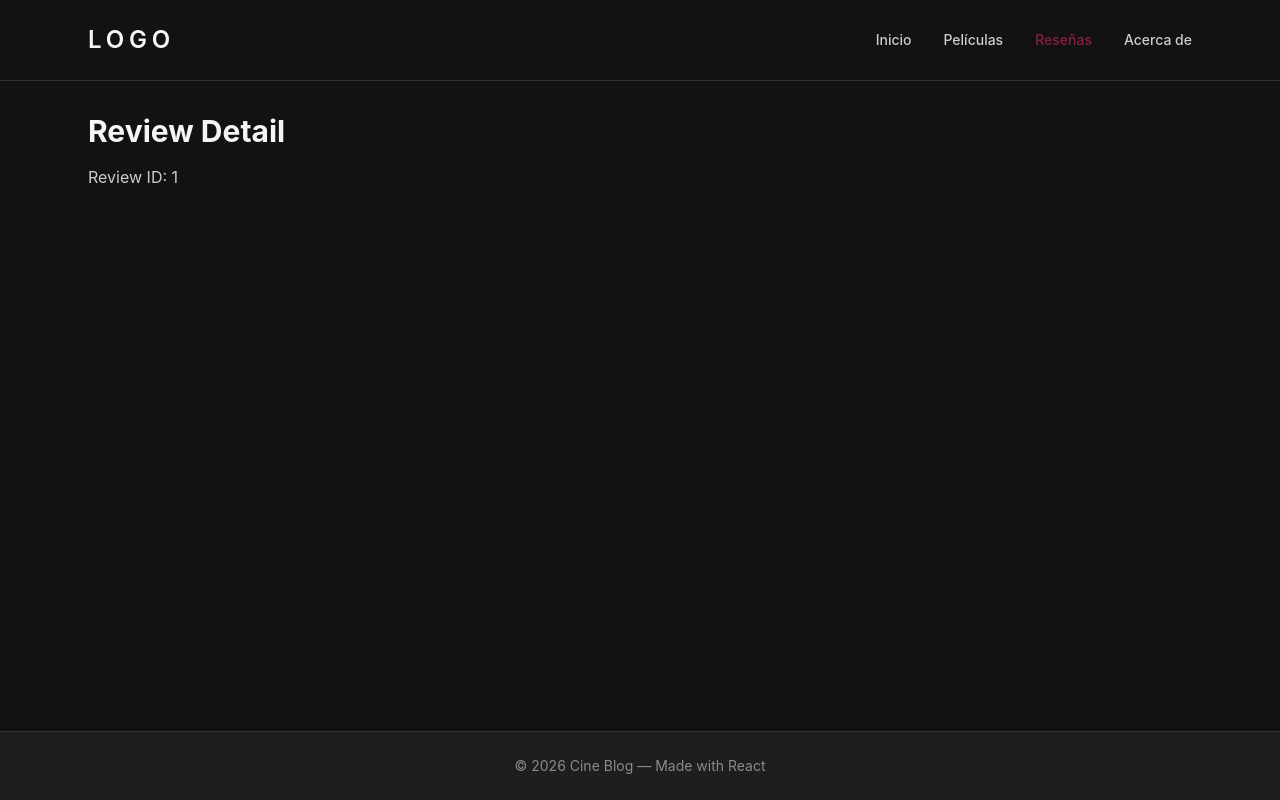
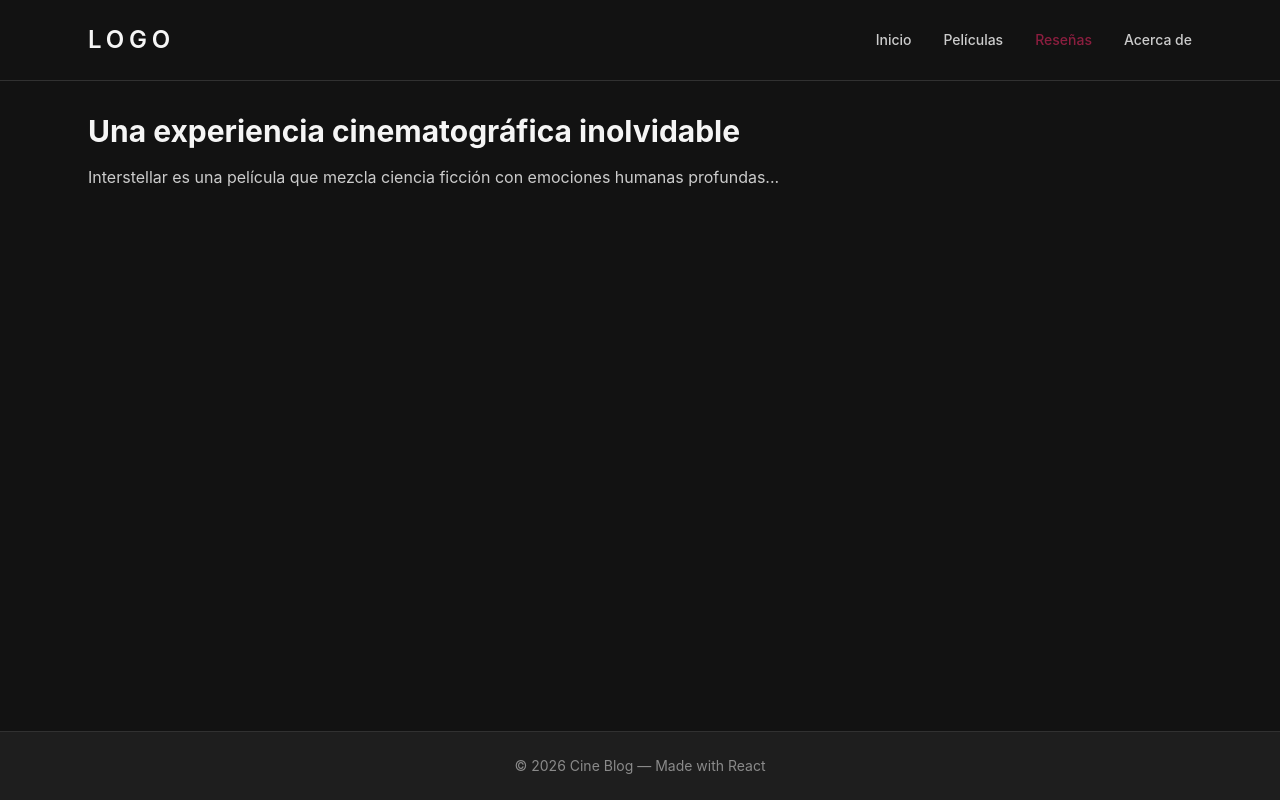
Before and after one commit to walterfcr/cine-blog, a React (Vite) app: page /reviews/1 in a window 1280 px wide. Built offline with nearby package versions, Linux system fonts and the light colour scheme.

Commit message:
feat: add navigation from review cards to review details

```diff
--- a/src/components/review/ReviewCard.tsx
+++ b/src/components/review/ReviewCard.tsx
@@ -2,6 +2,7 @@ import type { ReviewCardData } from '@/types/ReviewCardData'
 import Card from '@/components/ui/Card'
 import Badge from '@/components/ui/Badge'
 import { LuStar, LuUser, LuCalendar } from 'react-icons/lu'
+import { Link } from 'react-router-dom'
 
 interface ReviewCardProps {
   review: ReviewCardData
@@ -9,6 +10,7 @@ interface ReviewCardProps {
 
 function ReviewCard({ review }: ReviewCardProps) {
   return (
+    <Link to={`/reviews/${review.id}`} className="block no-underline">
       <Card className="p-6">
         <div className="mb-4 flex items-center justify-between">
           <Badge variant="accent">Reseña</Badge>
@@ -37,6 +39,7 @@ function ReviewCard({ review }: ReviewCardProps) {
           </span>
         </div>
       </Card>
+    </Link>
   )
 }
 
--- a/src/pages/ReviewDetail.tsx
+++ b/src/pages/ReviewDetail.tsx
@@ -1,13 +1,18 @@
 import { useParams } from 'react-router-dom'
+import { getReview } from '@/services/review.service'
 
 function ReviewDetail() {
   const { reviewId } = useParams()
+  const review = reviewId ? getReview(reviewId) : undefined
 
+  if (!review) {
+    return <p>Review not found.</p>
+  }
   return (
     <div>
-      <h1 className="text-3xl font-bold">Review Detail</h1>
+      <h1 className="text-3xl font-bold">{review.title}</h1>
 
-      <p className="mt-4 text-text-secondary">Review ID: {reviewId}</p>
+      <p className="mt-4 text-text-secondary">{review.content}</p>
     </div>
   )
 }
--- a/src/services/hero.mapper.ts
+++ b/src/services/hero.mapper.ts
@@ -13,6 +13,6 @@ export function mapHeroData(movie: Movie, review: Review): HeroData {
     rating: review.rating,
 
     readReviewUrl: `/reviews/${review.id}`,
-    movieUrl: `/movies/${movie.id}`,
+    movieDetailsUrl: `/movies/${movie.id}`,
   }
 }
```
Lines whose indentation alone changed are shown as unchanged.
